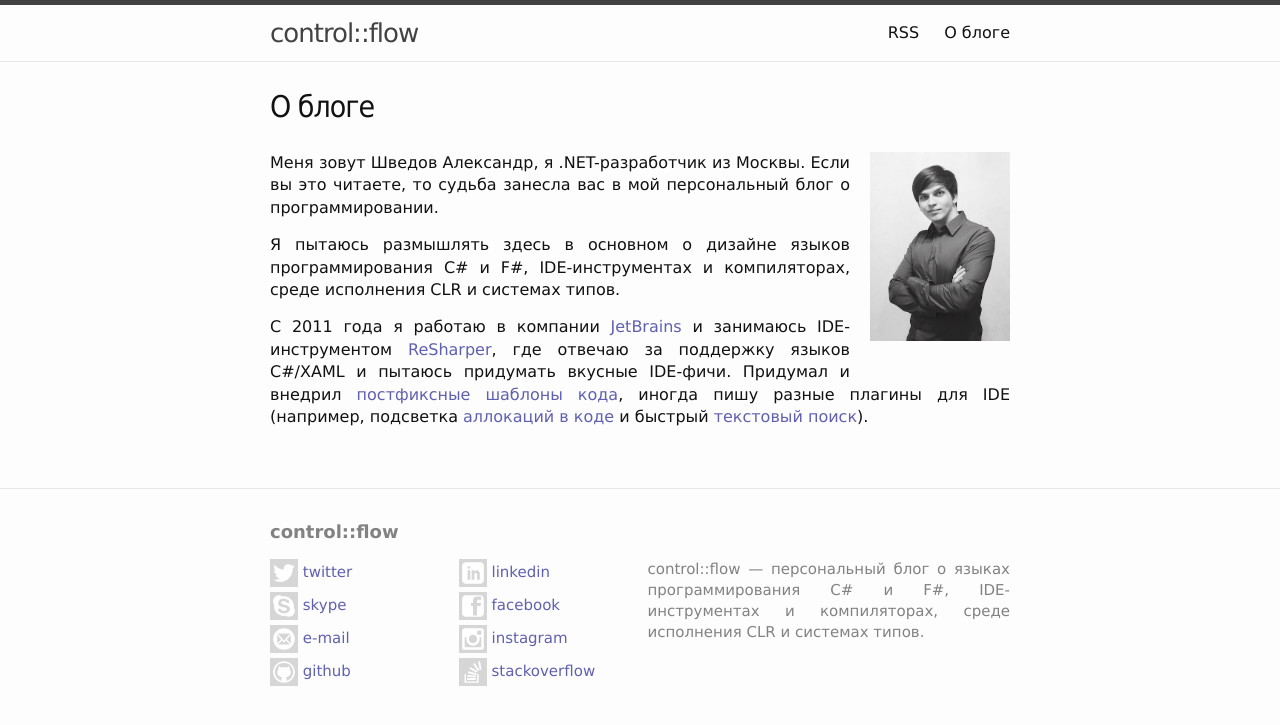
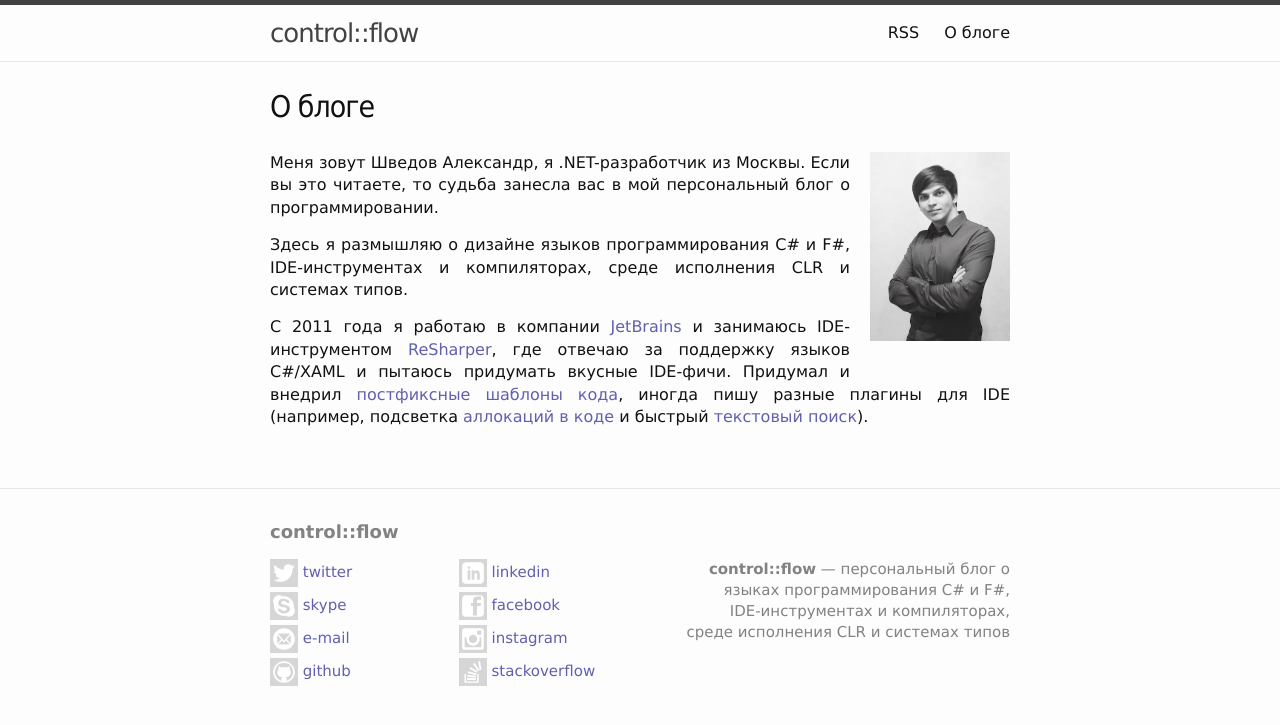
Before and after one commit to controlflow/controlflow.github.io, a Jekyll site: the page built from about.md, in a window 1280 px wide. Shown: the top 725 px of the page. Built offline with Jekyll 4.4.1, drawn with Linux system fonts in a browser that asks for light colours; Markdown is read by kramdown in place of the engine named in the settings.

Commit message:
rework footer a bit

```diff
--- a/_config.yml
+++ b/_config.yml
@@ -1,14 +1,11 @@
-# Site settings
 title: "control::flow"
 email: shvedov89@gmail.com
-description: > # this means to ignore newlines until "baseurl:"
+description: >
   control::flow — персональный блог о языках программирования C# и F#,
-  IDE-инструментах и компиляторах, среде исполнения CLR и системах типов.
-baseurl: "" # the subpath of your site, e.g. /blog/
+  IDE-инструментах и компиляторах, среде исполнения CLR и системах типов
+baseurl: ""
 url: "http://controlflow.github.io"
 
-# Build settings
-# markdown: kramdown
 markdown: redcarpet
 
 redcarpet:
--- a/_includes/footer.html
+++ b/_includes/footer.html
@@ -103,7 +103,9 @@
       </div>
 
       <div class="footer-col  footer-col-3">
-        <p class="text">{{ site.description }}</p>
+        <p class="text" style="text-align: right">
+          <b>control::flow</b> — персональный блог о языках&nbsp;программирования&nbsp;C#&nbsp;и&nbsp;F#, IDE&#8209;инструментах&nbsp;и&nbsp;компиляторах, среде&nbsp;исполнения&nbsp;CLR и системах&nbsp;типов
+        </p>
       </div>
     </div>
 
--- a/_sass/_layout.scss
+++ b/_sass/_layout.scss
@@ -133,6 +133,7 @@
 .footer-col-3 {
     width: -webkit-calc(50% - (#{$spacing-unit} / 2));
     width:         calc(50% - (#{$spacing-unit} / 2));
+    text-align: right;
 }
 
 @include media-query($on-laptop) {
--- a/about.md
+++ b/about.md
@@ -8,6 +8,6 @@
 
 Меня зовут Шведов Александр, я .NET-разработчик из Москвы. Если вы это читаете, то судьба занесла вас в мой персональный блог о программировании.
 
-Я пытаюсь размышлять здесь в основном о дизайне языков программирования C# и F#, IDE-инструментах и компиляторах, среде исполнения CLR и системах типов.
+Здесь я размышляю о дизайне языков программирования C# и F#, IDE-инструментах и компиляторах, среде исполнения CLR и системах типов.
 
 С 2011 года я работаю в компании [JetBrains](https://www.jetbrains.com/) и занимаюсь IDE-инструментом [ReSharper](https://www.jetbrains.com/resharper), где отвечаю за поддержку языков C#/XAML и пытаюсь придумать вкусные IDE-фичи. Придумал и внедрил [постфиксные шаблоны кода](https://github.com/controlflow/resharper-postfix), иногда пишу разные плагины для IDE (например, подсветка [аллокаций в коде](https://github.com/controlflow/resharper-heapview) и быстрый [текстовый поиск](https://github.com/controlflow/resharper-gotoword)).
```
